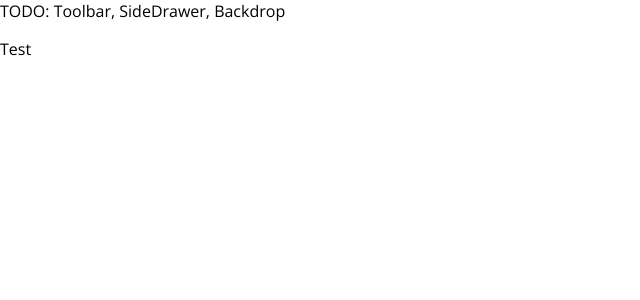
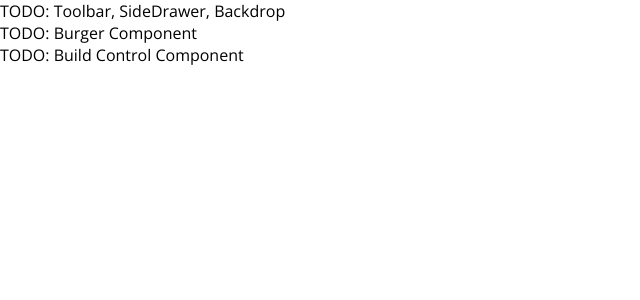
Before and after one commit to rch4ngel/burgerbuilder, a React (Create React App) app: page / in a window 1280 px wide. Shown: the top 300 px of the page, without its empty margins (0-640 px from the left). Built offline with nearby package versions, Linux system fonts and the light colour scheme.

Commit message:
Add BurgerBuilder Container

```diff
--- a/src/App.js
+++ b/src/App.js
@@ -1,12 +1,13 @@
 import React from 'react';
 
 import Layout from './components/Layout/Layout';
+import BurgerBuilder from './containers/BurgerBuilder/BurgerBuilder'
 
 function App() {
   return (
     <div>
       <Layout>
-        <p>Test</p>
+        <BurgerBuilder/>
       </Layout>
     </div>
   );
--- /dev/null
+++ b/src/containers/BurgerBuilder/BurgerBuilder.js
@@ -0,0 +1,15 @@
+import React, { Component } from 'react';
+import Aux from '../../hoc/Aux';
+
+class BurgerBuilder extends Component {
+    render() {
+        return (
+            <Aux>
+                <div>TODO: Burger Component</div>
+                <div>TODO: Build Control Component</div>
+            </Aux>
+        )
+    }
+}
+
+export default BurgerBuilder;
```
